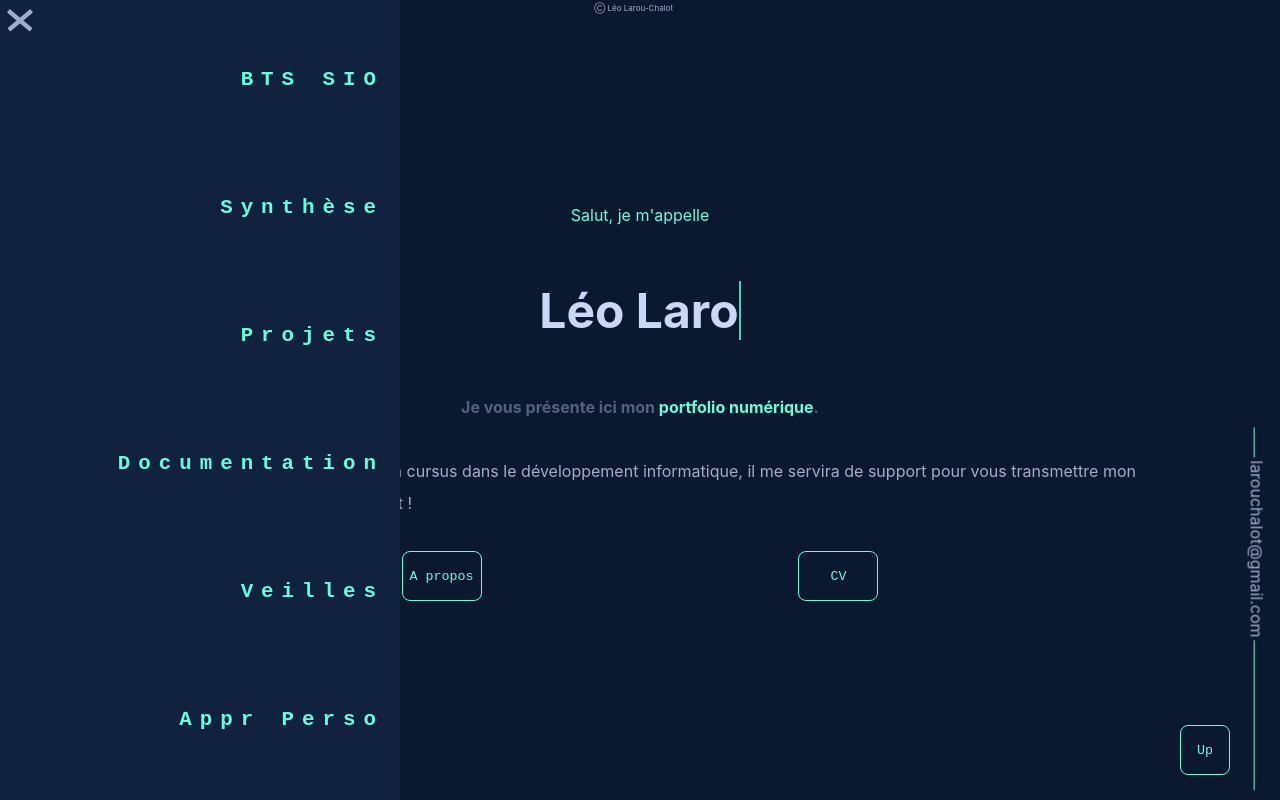
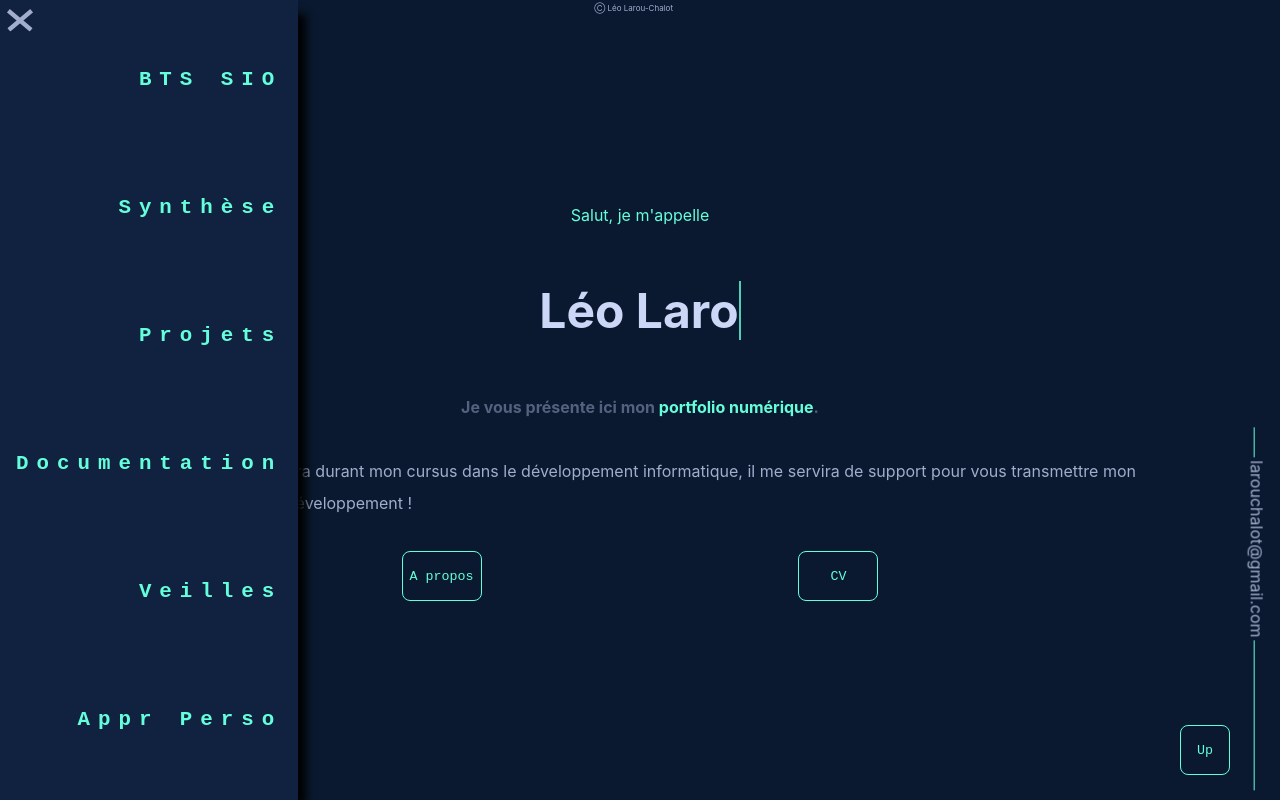
Before and after one commit to LeoLChalot/Portfolio, a plain HTML site: page index.html in a window 1280 px wide. Both pictures are taken after a click on the element 20 px from the left and 20 px from the top of the page. Shown: the top 800 px of the page. Drawn offline with Linux system fonts and the light colour scheme.

Commit message:
DISPLAY | Aside menu

```diff
--- a/assets/style/style.css
+++ b/assets/style/style.css
@@ -306,7 +306,7 @@ input[type="button"]:hover {
 	top: 0;
 	left: 0;
 	height: 100%;
-	width: 400px;
+	/* width: 100%; */
 	background-color: var(--background-card);
 	backdrop-filter: blur(8px);
 	transform: translateX(-400px);
@@ -315,6 +315,8 @@ input[type="button"]:hover {
 #aside-container.active {
 	transform: translateX(0px);
 	transition: var(--transition-timer);
+	box-shadow: var(--shadow);
+	backdrop-filter: blur(50%);
 }
 #aside-container #aside-menu {
 	width: 100%;
```
Also changed, not shown: bts_sio.html (+5 -0 lines), index.html (+2 -0 lines), veilles.html (+3 -0 lines).
